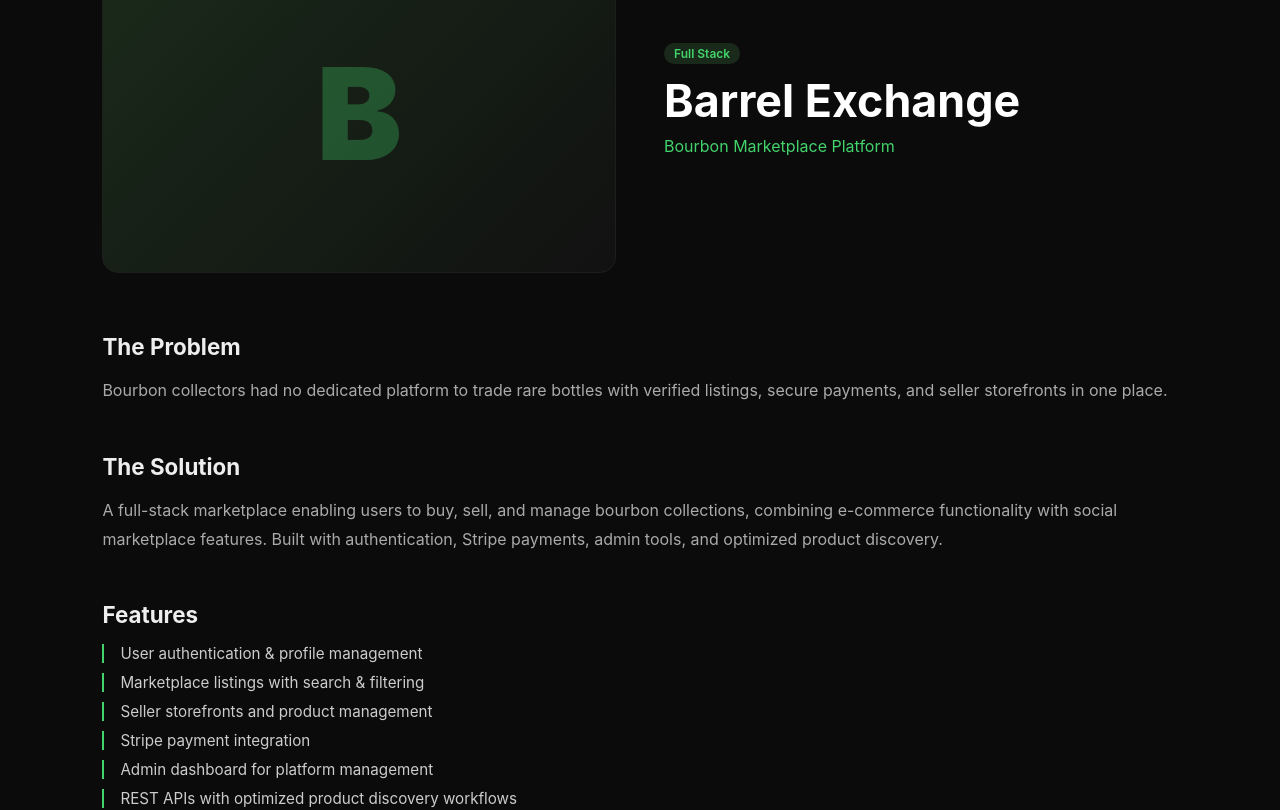
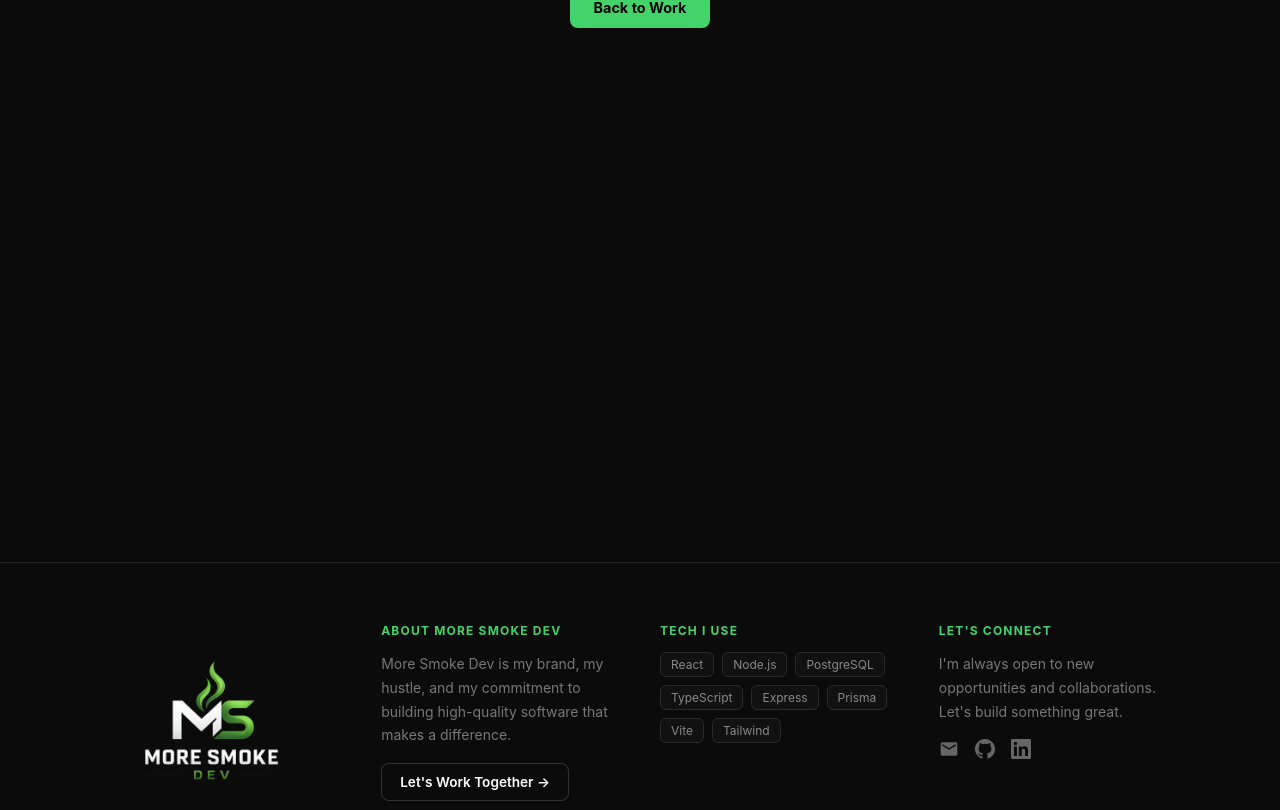
Before and after one commit to 19awburris88/more-smoke-dev, a React (Vite) app: page /work/barrel-exchange in a window 1280 px wide. Shown: the part 238-1048 px from the top of the page. Built offline with nearby package versions, Linux system fonts and the light colour scheme.

Commit message:
Remove Barrel Exchange, BibleFit, and Jay Orner Billiard from portfolio
Co-Authored-By: Claude Sonnet 4.6 <noreply@anthropic.com>

```diff
--- a/src/data/projects.js
+++ b/src/data/projects.js
@@ -18,28 +18,6 @@ import imgBenignity from "../assets/preview-benignity.png";
 
 export const projects = [
   {
-    id: "barrel-exchange",
-    title: "Barrel Exchange",
-    type: "Full Stack",
-    tagline: "Bourbon Marketplace Platform",
-    description:
-      "A full-stack marketplace enabling users to buy, sell, and manage bourbon collections, combining e-commerce functionality with social marketplace features. Built with authentication, Stripe payments, admin tools, and optimized product discovery.",
-    problem:
-      "Bourbon collectors had no dedicated platform to trade rare bottles with verified listings, secure payments, and seller storefronts in one place.",
-    tech: ["React", "Express", "PostgreSQL", "Prisma", "Material UI", "Stripe", "JWT Auth", "Vite"],
-    features: [
-      "User authentication & profile management",
-      "Marketplace listings with search & filtering",
-      "Seller storefronts and product management",
-      "Stripe payment integration",
-      "Admin dashboard for platform management",
-      "REST APIs with optimized product discovery workflows",
-    ],
-    github: "",
-    live: "",
-    featured: false,
-  },
-  {
     id: "biteright",
     title: "BiteRight",
     type: "Full Stack",
@@ -57,27 +35,6 @@ export const projects = [
       "Mobile-first responsive design",
     ],
     image: imgBiteRight,
-    github: "",
-    live: "",
-    featured: false,
-  },
-  {
-    id: "biblefit",
-    title: "BibleFit",
-    type: "Frontend",
-    tagline: "Personalized Bible Study Platform",
-    description:
-      "A mobile-first Bible study platform delivering personalized study plans through a dynamic onboarding quiz. Integrates external scripture APIs to create a customized and scalable content experience focused on engagement and retention.",
-    problem:
-      "New and seasoned believers alike struggle to find Bible studies matched to their current season, struggles, and spiritual goals.",
-    tech: ["React", "Vite", "API Integration"],
-    features: [
-      "Dynamic onboarding quiz based on user preferences and experience level",
-      "Personalized study plan recommendations",
-      "External scripture API integration",
-      "Progress tracking and user profiles",
-      "Engagement-focused features to improve daily retention",
-    ],
     github: "",
     live: "",
     featured: false,
@@ -143,26 +100,6 @@ export const projects = [
       "Mobile-optimized responsive design",
     ],
     image: imgMoreSmoke,
-    github: "",
-    live: "",
-    featured: false,
-  },
-  {
-    id: "jay-orner-billiard",
-    title: "Jay Orner & Son Billiard Co",
-    type: "Frontend",
-    tagline: "Small Business Website",
-    description:
-      "Designed and developed a responsive business website to establish a professional digital presence, generate inbound inquiries, and centralize service offerings for a local billiard company.",
-    problem:
-      "The client lacked a digital presence to capture leads and communicate their services to customers searching online.",
-    tech: ["React", "Responsive Design"],
-    features: [
-      "Responsive design optimized for conversion",
-      "Centralized service offerings and contact pathways",
-      "Brand positioning and credibility-focused UI",
-      "Lead generation and inbound inquiry funnels",
-    ],
     github: "",
     live: "",
     featured: false,
```
